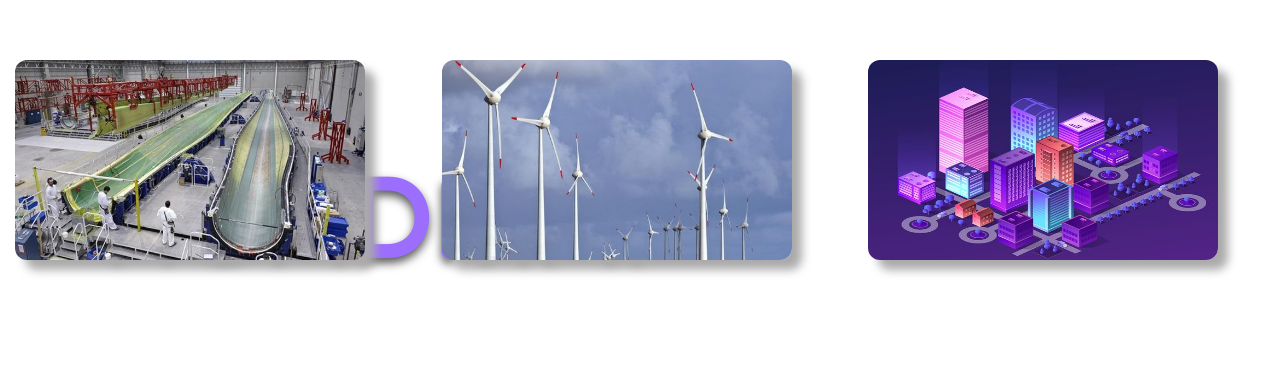
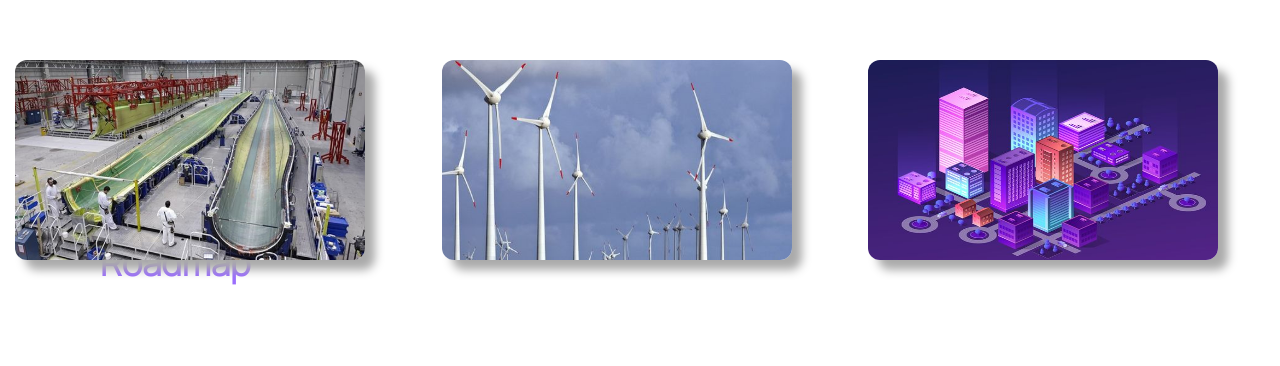
Before and after one commit to eujoaolima/Airlink, a plain HTML site: page index.html in a window 1280 px wide. Shown: the part 1477-1843 px from the top of the page. Drawn offline with Linux system fonts and the light colour scheme.

Commit message:
Update style.css

```diff
--- a/style.css
+++ b/style.css
@@ -235,9 +235,13 @@ button {
 
 .title.roadmap {
     color:rgb(155, 110, 253);
+    font-size: 35px;
+    font-family: 'Manrope', sans-serif;
+    text-transform: none;
+    text-shadow: none;
     padding: 100px;
     position: absolute;
-    top: 200%;
+    top: 205%;
 }
 
 .card {
@@ -402,6 +406,4 @@ footer .boxs h2 {
     footer img {
         transform: translate(-150%, -10%);
     }
-
-
 }
```
